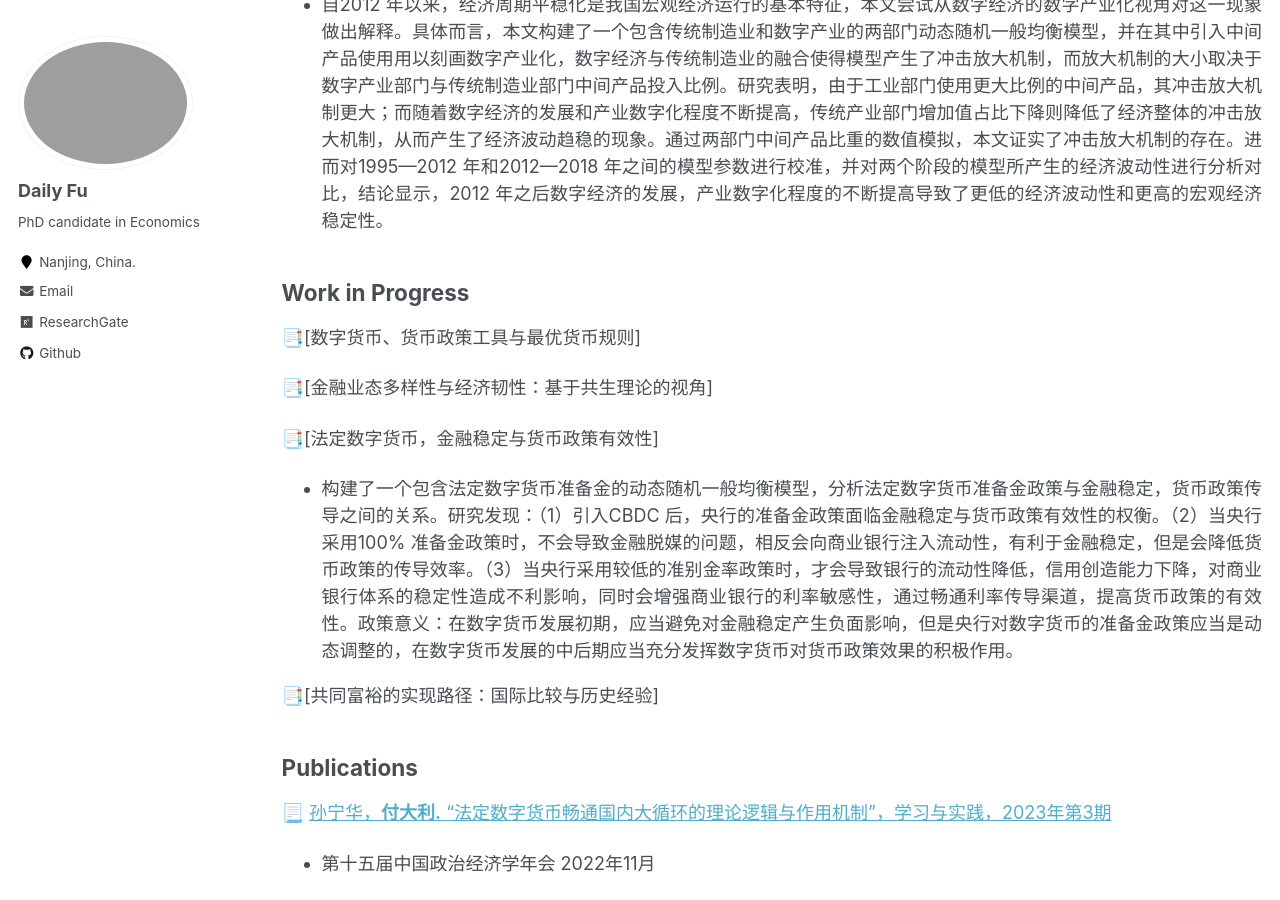
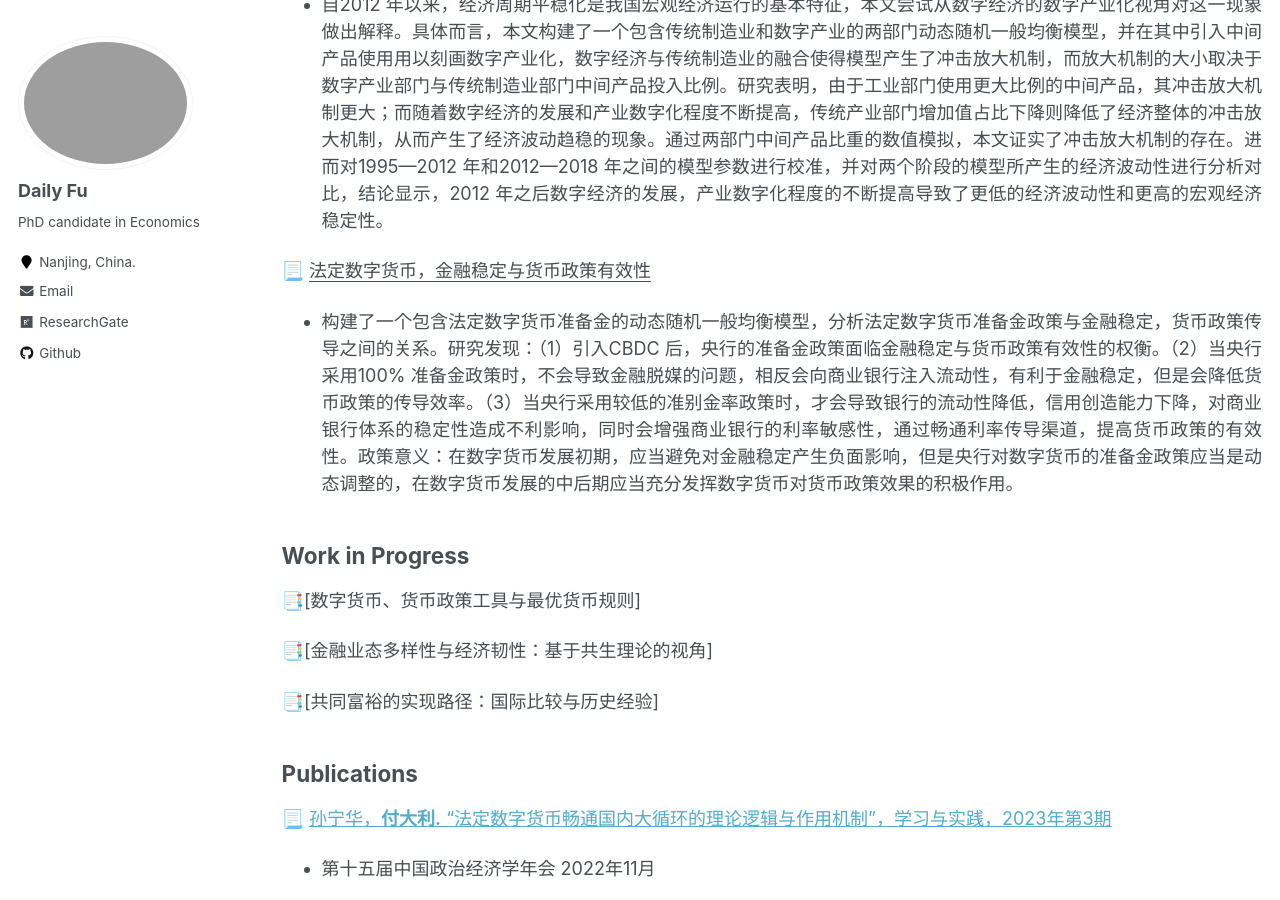
Before and after one commit to Dali-Fu/Dali-Fu.github.io, a Jekyll site: the page built from _pages/research.md, in a window 1280 px wide and 900 px high, scrolled down 659 px. Built offline with Jekyll 4.4.1, drawn with Linux system fonts in a browser that asks for light colours.

```diff
--- a/_pages/research.md
+++ b/_pages/research.md
@@ -43,17 +43,15 @@ text-align: justify}
 
   * 自2012 年以来，经济周期平稳化是我国宏观经济运行的基本特征，本文尝试从数字经济的数字产业化视角对这一现象做出解释。具体而言，本文构建了一个包含传统制造业和数字产业的两部门动态随机一般均衡模型，并在其中引入中间产品使用用以刻画数字产业化，数字经济与传统制造业的融合使得模型产生了冲击放大机制，而放大机制的大小取决于数字产业部门与传统制造业部门中间产品投入比例。研究表明，由于工业部门使用更大比例的中间产品，其冲击放大机制更大；而随着数字经济的发展和产业数字化程度不断提高，传统产业部门增加值占比下降则降低了经济整体的冲击放大机制，从而产生了经济波动趋稳的现象。通过两部门中间产品比重的数值模拟，本文证实了冲击放大机制的存在。进而对1995—2012 年和2012—2018 年之间的模型参数进行校准，并对两个阶段的模型所产生的经济波动性进行分析对比，结论显示，2012 年之后数字经济的发展，产业数字化程度的不断提高导致了更低的经济波动性和更高的宏观经济稳定性。
 
+📃 <u>法定数字货币，金融稳定与货币政策有效性</u>
 
+  * 构建了一个包含法定数字货币准备金的动态随机一般均衡模型，分析法定数字货币准备金政策与金融稳定，货币政策传导之间的关系。研究发现：（1）引入CBDC 后，央行的准备金政策面临金融稳定与货币政策有效性的权衡。（2）当央行采用100% 准备金政策时，不会导致金融脱媒的问题，相反会向商业银行注入流动性，有利于金融稳定，但是会降低货币政策的传导效率。（3）当央行采用较低的准别金率政策时，才会导致银行的流动性降低，信用创造能力下降，对商业银行体系的稳定性造成不利影响，同时会增强商业银行的利率敏感性，通过畅通利率传导渠道，提高货币政策的有效性。政策意义：在数字货币发展初期，应当避免对金融稳定产生负面影响，但是央行对数字货币的准备金政策应当是动态调整的，在数字货币发展的中后期应当充分发挥数字货币对货币政策效果的积极作用。
 
 ## Work in Progress
 
 📑[数字货币、货币政策工具与最优货币规则]
 
 📑[金融业态多样性与经济韧性：基于共生理论的视角]
-
-📑[法定数字货币，金融稳定与货币政策有效性]
-
-  * 构建了一个包含法定数字货币准备金的动态随机一般均衡模型，分析法定数字货币准备金政策与金融稳定，货币政策传导之间的关系。研究发现：（1）引入CBDC 后，央行的准备金政策面临金融稳定与货币政策有效性的权衡。（2）当央行采用100% 准备金政策时，不会导致金融脱媒的问题，相反会向商业银行注入流动性，有利于金融稳定，但是会降低货币政策的传导效率。（3）当央行采用较低的准别金率政策时，才会导致银行的流动性降低，信用创造能力下降，对商业银行体系的稳定性造成不利影响，同时会增强商业银行的利率敏感性，通过畅通利率传导渠道，提高货币政策的有效性。政策意义：在数字货币发展初期，应当避免对金融稳定产生负面影响，但是央行对数字货币的准备金政策应当是动态调整的，在数字货币发展的中后期应当充分发挥数字货币对货币政策效果的积极作用。
 
 📑[共同富裕的实现路径：国际比较与历史经验]
 
```
